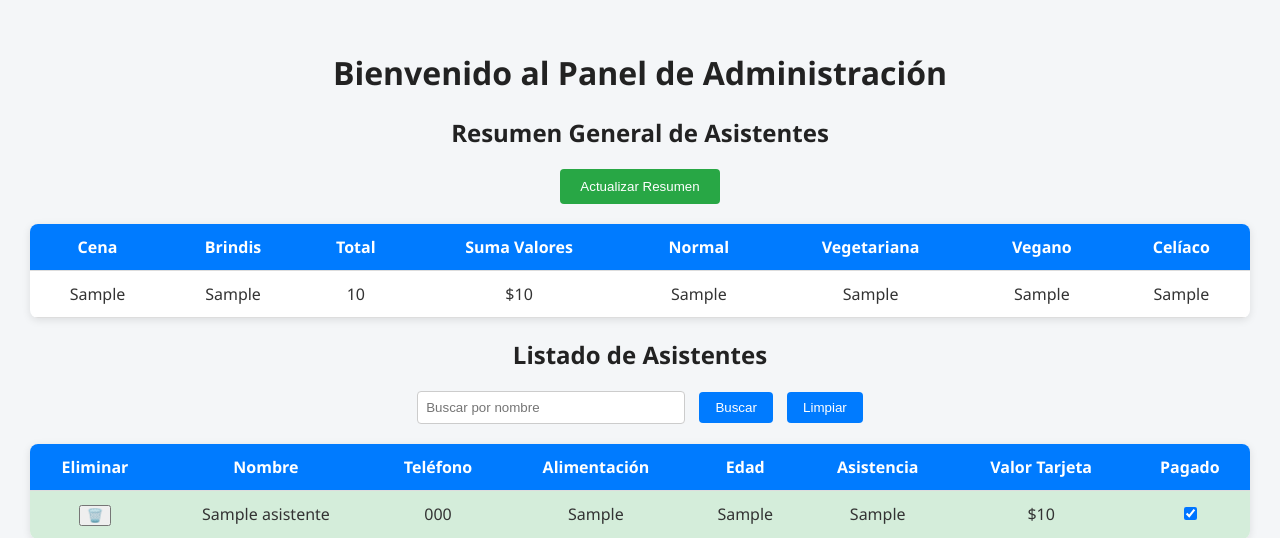
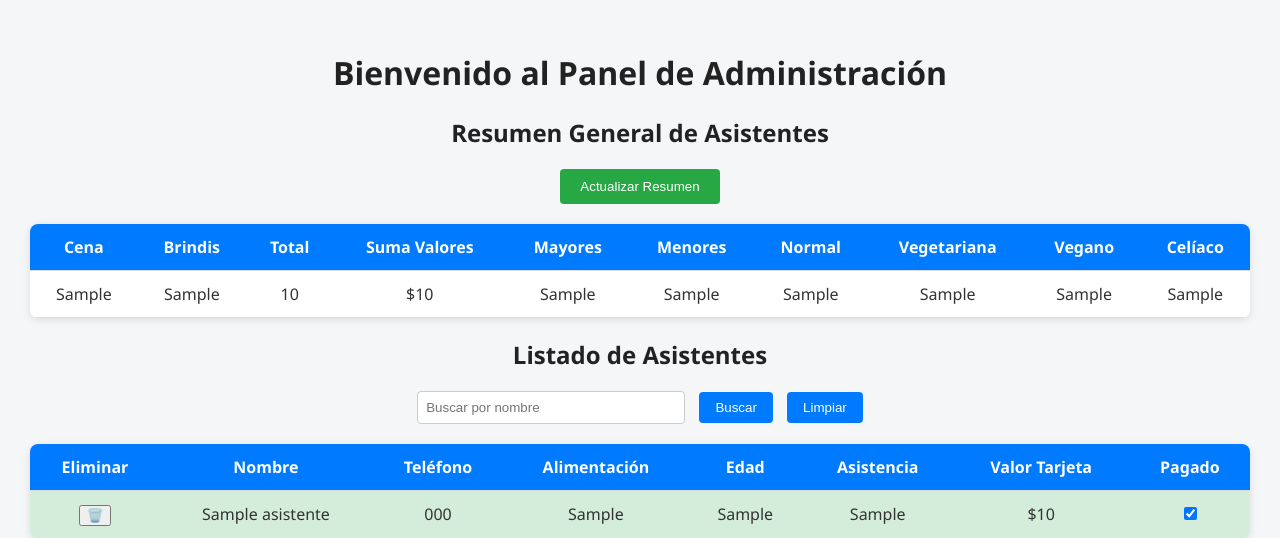
Before and after one commit to facubotto13/quince.Mia, a PHP site: page /bienvenida.php in a window 1280 px wide. Shown: the top 538 px of the page. Run offline with PHP 8.4, Linux system fonts and the light colour scheme; the visitor is signed in with stand-in values (Sample User, id 1); tables that the repository leaves empty or names only in its code hold one stand-in row (values such as "Sample post").

Commit message:
Falta Mayores/Menores

```diff
--- a/twain-love/bienvenida.php
+++ b/twain-love/bienvenida.php
@@ -160,6 +160,8 @@ if (!$result_resumen) {
                 <th>Brindis</th>
                 <th>Total</th>
                 <th>Suma Valores</th>
+                <th>Mayores</th>
+                <th>Menores</th>
                 <th>Normal</th>
                 <th>Vegetariana</th>
                 <th>Vegano</th>
@@ -170,6 +172,8 @@ if (!$result_resumen) {
                 <td><?= $rowResumen['cantidad_brindis'] ?></td>
                 <td><?= $rowResumen['cantidad_total'] ?></td>
                 <td>$<?= $rowResumen['suma_valores'] ?></td>
+                <td><?= $rowResumen['mayores'] ?></td>
+                <td><?= $rowResumen['menores'] ?></td>
                 <td><?= $rowResumen['cantidad_normal'] ?></td>
                 <td><?= $rowResumen['cantidad_vegetariano'] ?></td>
                 <td><?= $rowResumen['cantidad_vegano'] ?></td>
```
Also changed, not shown: twain-love/actualizar_resumen.php (+14 -4 lines).
